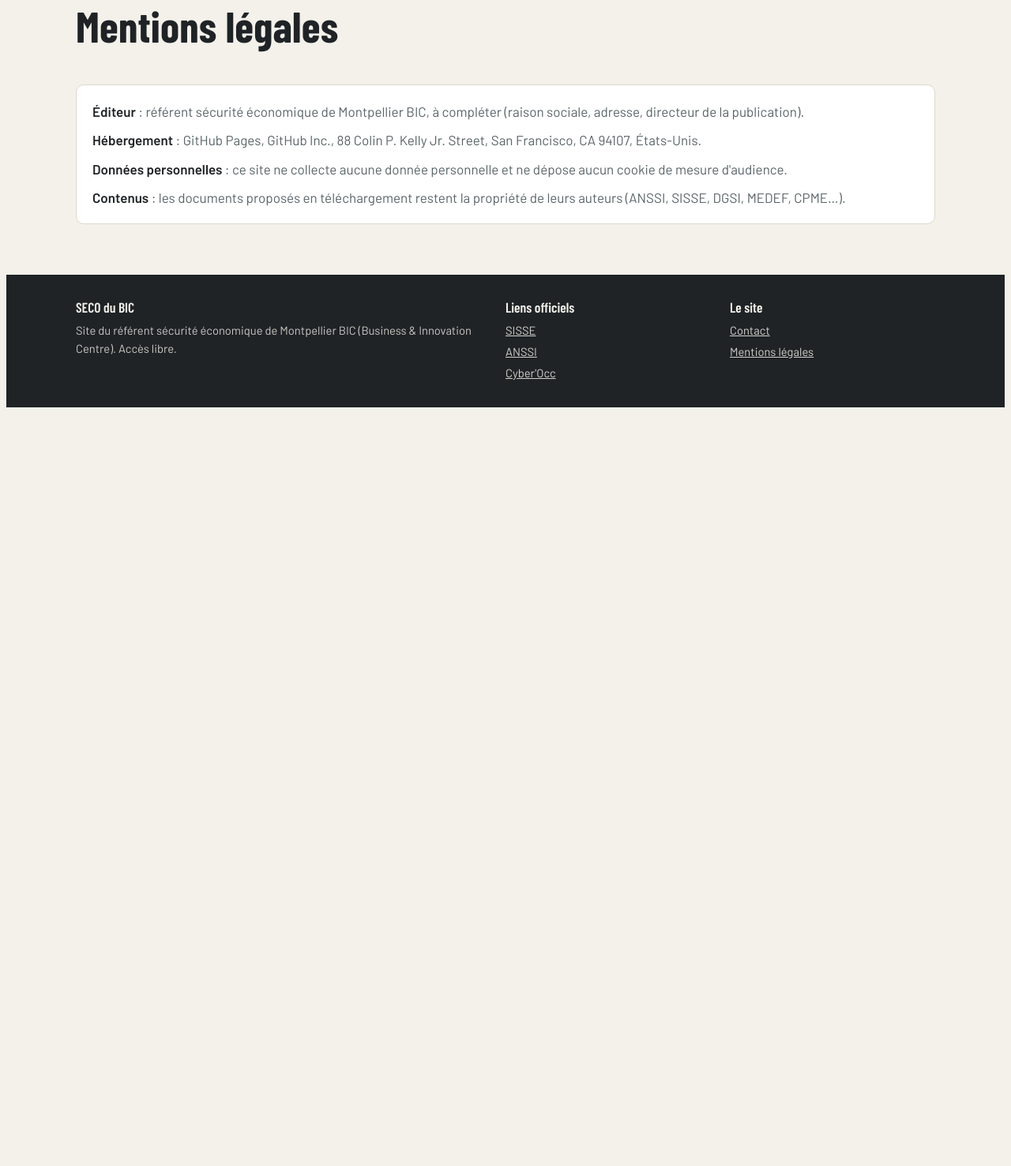
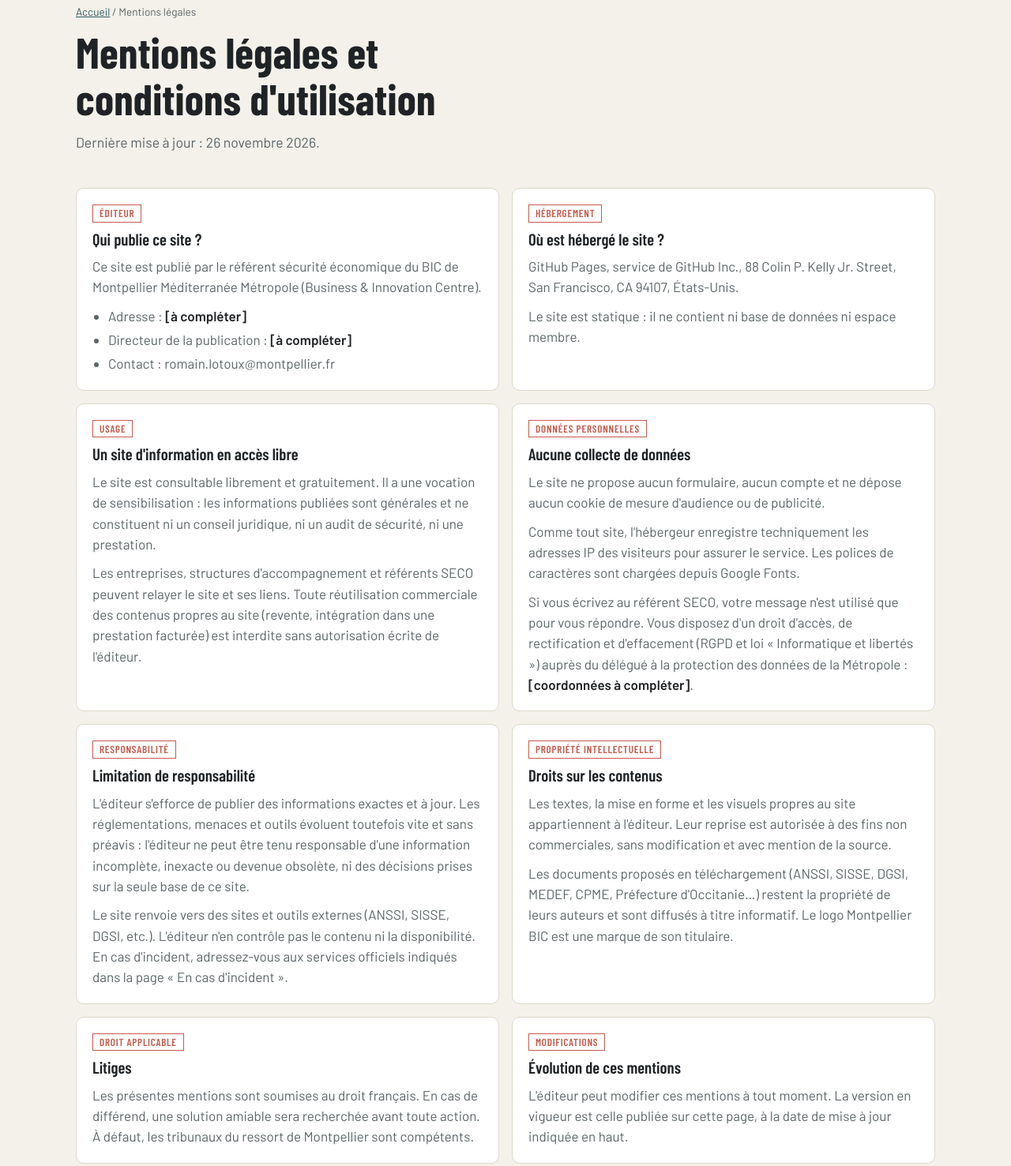
Before and after one commit to romL-lab/site-seco, an Eleventy site: page src/mentions-legales.md in a window 1280 px wide. Shown: the part 156-1633 px from the top of the page at 79% size. Before the commit the page ends 800 px from the top, so only its background shows below. Built offline with nearby package versions, Linux system fonts and the light colour scheme; Eleventy itself is replaced by a stand-in of ours; files that its build step writes are made by us from their sources.

Commit message:
Mentions légales : version complète inspirée des CGU du BIC, adaptée à un site d'information
Co-Authored-By: Claude Opus 5.5 <noreply@anthropic.com>
Claude-Session: https://claude.ai/code/session_01UXkDgiAPK5TUdpmgYLxZWT

```diff
--- a/src/mentions-legales.md
+++ b/src/mentions-legales.md
@@ -1,16 +1,77 @@
 ---
 layout: layouts/base.njk
-title: Mentions légales
+title: Mentions légales et conditions d'utilisation
 permalink: /mentions-legales/
+maj: "2026-11-26"
 ---
-<section class="view"><div class="page-head"><h1>Mentions légales</h1></div><div class="card prose">
+<section class="view">
+<div class="page-head"><span class="crumb"><a href="{{ '/' | url }}">Accueil</a> / Mentions légales</span><h1>Mentions légales et conditions d'utilisation</h1><p>Dernière mise à jour : {{ maj | dateFr }}.</p></div>
 
-**Éditeur** : référent sécurité économique de Montpellier BIC, à compléter (raison sociale, adresse, directeur de la publication).
+<div class="grid2">
 
-**Hébergement** : GitHub Pages, GitHub Inc., 88 Colin P. Kelly Jr. Street, San Francisco, CA 94107, États-Unis.
+<article class="card"><span class="box-label">Éditeur</span><h3>Qui publie ce site ?</h3><div class="prose">
 
-**Données personnelles** : ce site ne collecte aucune donnée personnelle et ne dépose aucun cookie de mesure d'audience.
+Ce site est publié par le référent sécurité économique du BIC de Montpellier Méditerranée Métropole (Business &amp; Innovation Centre).
 
-**Contenus** : les documents proposés en téléchargement restent la propriété de leurs auteurs (ANSSI, SISSE, DGSI, MEDEF, CPME…).
+- Adresse : **[à compléter]**
+- Directeur de la publication : **[à compléter]**
+- Contact : {{ site.referent.email }}
 
-</div></section>
+</div></article>
+
+<article class="card"><span class="box-label">Hébergement</span><h3>Où est hébergé le site ?</h3><div class="prose">
+
+GitHub Pages, service de GitHub Inc., 88 Colin P. Kelly Jr. Street, San Francisco, CA 94107, États-Unis.
+
+Le site est statique : il ne contient ni base de données ni espace membre.
+
+</div></article>
+
+<article class="card"><span class="box-label">Usage</span><h3>Un site d'information en accès libre</h3><div class="prose">
+
+Le site est consultable librement et gratuitement. Il a une vocation de sensibilisation : les informations publiées sont générales et ne constituent ni un conseil juridique, ni un audit de sécurité, ni une prestation.
+
+Les entreprises, structures d'accompagnement et référents SECO peuvent relayer le site et ses liens. Toute réutilisation commerciale des contenus propres au site (revente, intégration dans une prestation facturée) est interdite sans autorisation écrite de l'éditeur.
+
+</div></article>
+
+<article class="card"><span class="box-label">Données personnelles</span><h3>Aucune collecte de données</h3><div class="prose">
+
+Le site ne propose aucun formulaire, aucun compte et ne dépose aucun cookie de mesure d'audience ou de publicité.
+
+Comme tout site, l'hébergeur enregistre techniquement les adresses IP des visiteurs pour assurer le service. Les polices de caractères sont chargées depuis Google Fonts.
+
+Si vous écrivez au référent SECO, votre message n'est utilisé que pour vous répondre. Vous disposez d'un droit d'accès, de rectification et d'effacement (RGPD et loi « Informatique et libertés ») auprès du délégué à la protection des données de la Métropole : **[coordonnées à compléter]**.
+
+</div></article>
+
+<article class="card"><span class="box-label">Responsabilité</span><h3>Limitation de responsabilité</h3><div class="prose">
+
+L'éditeur s'efforce de publier des informations exactes et à jour. Les réglementations, menaces et outils évoluent toutefois vite et sans préavis : l'éditeur ne peut être tenu responsable d'une information incomplète, inexacte ou devenue obsolète, ni des décisions prises sur la seule base de ce site.
+
+Le site renvoie vers des sites et outils externes (ANSSI, SISSE, DGSI, etc.). L'éditeur n'en contrôle pas le contenu ni la disponibilité. En cas d'incident, adressez-vous aux services officiels indiqués dans la page « En cas d'incident ».
+
+</div></article>
+
+<article class="card"><span class="box-label">Propriété intellectuelle</span><h3>Droits sur les contenus</h3><div class="prose">
+
+Les textes, la mise en forme et les visuels propres au site appartiennent à l'éditeur. Leur reprise est autorisée à des fins non commerciales, sans modification et avec mention de la source.
+
+Les documents proposés en téléchargement (ANSSI, SISSE, DGSI, MEDEF, CPME, Préfecture d'Occitanie…) restent la propriété de leurs auteurs et sont diffusés à titre informatif. Le logo Montpellier BIC est une marque de son titulaire.
+
+</div></article>
+
+<article class="card"><span class="box-label">Droit applicable</span><h3>Litiges</h3><div class="prose">
+
+Les présentes mentions sont soumises au droit français. En cas de différend, une solution amiable sera recherchée avant toute action. À défaut, les tribunaux du ressort de Montpellier sont compétents.
+
+</div></article>
+
+<article class="card"><span class="box-label">Modifications</span><h3>Évolution de ces mentions</h3><div class="prose">
+
+L'éditeur peut modifier ces mentions à tout moment. La version en vigueur est celle publiée sur cette page, à la date de mise à jour indiquée en haut.
+
+</div></article>
+
+</div>
+</section>
```
